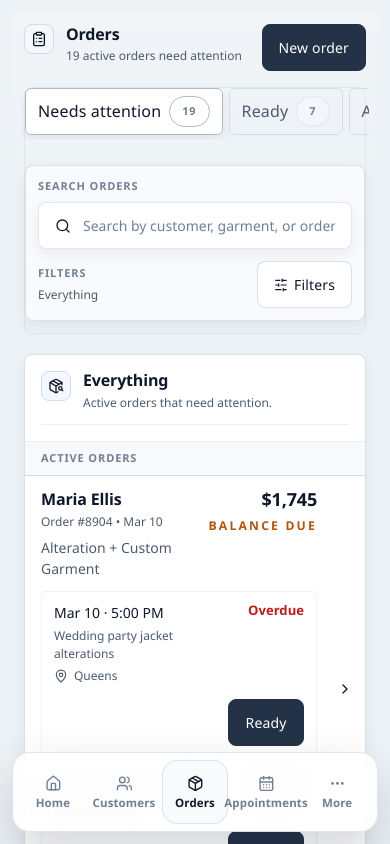
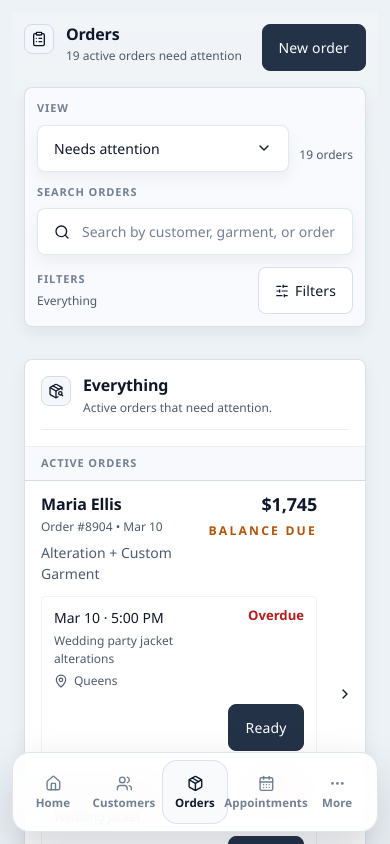
Before and after one commit to EvilHidden/maximus-prototype, a React (Vite) app: page / in a window 390 px wide. Both pictures are taken after a click on the button "Open active orders". Shown: the top 844 px of the page. Built offline with nearby package versions, Linux system fonts and the light colour scheme.

Commit message:
Clean up mobile orders top controls

```diff
--- a/src/features/order/components/openOrders/OpenOrdersControls.tsx
+++ b/src/features/order/components/openOrders/OpenOrdersControls.tsx
@@ -51,6 +51,14 @@ export function OpenOrdersControls({
   const locationOptions = getLocationOptions(pickupLocations);
   const showOperatorControls = activeView === "operator";
   const [mobileFiltersOpen, setMobileFiltersOpen] = useState(false);
+  const mobileViewOptions = [
+    { key: "queues" as const, label: "Needs attention", count: viewCounts.queues },
+    { key: "ready" as const, label: "Ready", count: viewCounts.ready },
+    { key: "operator" as const, label: "Alterations", count: viewCounts.operator },
+    { key: "factory" as const, label: "Custom Garments", count: viewCounts.factory },
+    { key: "all" as const, label: "All orders", count: viewCounts.all },
+  ];
+  const activeMobileView = mobileViewOptions.find((view) => view.key === activeView) ?? mobileViewOptions[0];
   const activeQueueLabel = queueMeta.find((queue) => queue.key === activeQueue)?.label ?? "Everything";
   const activeAllOrdersTabLabel = allOrdersTab === "active" ? "All active orders" : "Closed orders";
   const mobileFilterSummary = [
@@ -68,15 +76,9 @@ export function OpenOrdersControls({
   return (
     <div className="app-control-deck app-orders-controls-deck px-3 py-3 min-[1000px]:px-4 min-[1000px]:py-3">
       <div className="space-y-3">
-        <div className="-mx-1 overflow-x-auto pb-1 app-no-scrollbar min-[1000px]:mx-0 min-[1000px]:overflow-visible min-[1000px]:pb-0">
+        <div className="hidden -mx-1 overflow-x-auto pb-1 app-no-scrollbar min-[1000px]:mx-0 min-[1000px]:block min-[1000px]:overflow-visible min-[1000px]:pb-0">
           <div className="flex min-w-max gap-1.5 px-1 min-[1000px]:min-w-0 min-[1000px]:flex-wrap min-[1000px]:gap-2 min-[1000px]:px-0">
-            {([
-              { key: "queues", label: "Needs attention", count: viewCounts.queues },
-              { key: "ready", label: "Ready", count: viewCounts.ready },
-              { key: "operator", label: "Alterations", count: viewCounts.operator },
-              { key: "factory", label: "Custom Garments", count: viewCounts.factory },
-              { key: "all", label: "All orders", count: viewCounts.all },
-            ] as const).map((view) => (
+            {mobileViewOptions.map((view) => (
               <SelectionChip
                 key={view.key}
                 selected={activeView === view.key}
@@ -108,6 +110,23 @@ export function OpenOrdersControls({
         <div className="grid gap-2.5 min-[1000px]:hidden">
           <Surface tone="control" className="p-3">
             <div className="space-y-3">
+              <div className="grid grid-cols-[minmax(0,1fr)_auto] items-end gap-2.5">
+                <SelectField
+                  label="View"
+                  value={activeView}
+                  onChange={(value) => onViewChange(value as OrdersView)}
+                  density="compact"
+                  className="app-orders-mobile-field min-w-0"
+                >
+                  {mobileViewOptions.map((view) => (
+                    <option key={view.key} value={view.key}>
+                      {view.label}
+                    </option>
+                  ))}
+                </SelectField>
+                <div className="app-text-caption pb-2 whitespace-nowrap">{activeMobileView.count} orders</div>
+              </div>
+
               <SearchField
                 label="Search orders"
                 value={query}
--- a/src/index.css
+++ b/src/index.css
@@ -373,10 +373,11 @@ textarea:focus-visible {
 
 @media (max-width: 767px) {
   .app-orders-controls-deck {
-    border-color: color-mix(in srgb, var(--app-border) 58%, transparent);
+    border-color: transparent;
     background: transparent;
     box-shadow: none;
     padding: 0;
+    border-width: 0;
   }
 
   .app-orders-controls-deck > .space-y-3 {
```
